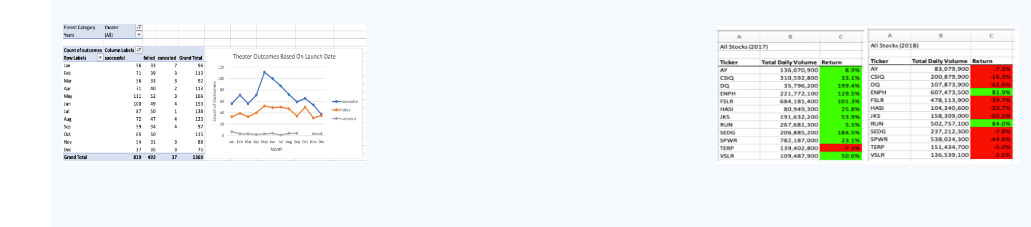
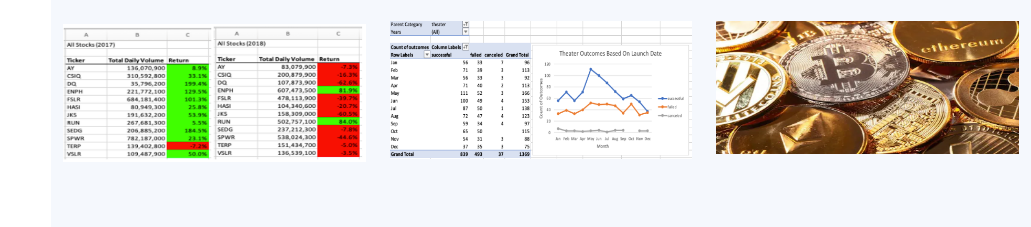
Before and after one commit to elp192/Porfolio-Elnaz, a plain HTML site: page index.html in a window 1280 px wide. Shown: the part 2642-2869 px from the top of the page, without its empty margins (249-1280 px from the left). Drawn offline with nearby package versions, Linux system fonts and the light colour scheme.

Commit message:
Added unsupervided machine learning project and updated images

```diff
--- a/index.html
+++ b/index.html
@@ -289,17 +289,20 @@
             <div class="portfolio-wrap">
               <img src="assets/img/portfolio/statistical_analysis.jpg" class="img-fluid" alt="">
               <div class="portfolio-links">
-                <a href="assets/img/portfolio/statistical_analysis.jpg" data-gallery="portfolioGallery" class="portfolio-lightbox" title="Statistical testings are performed using R programming to analyze the data from MechaCar company"><i class="bx bx-plus"></i></a>
+                <a href="assets/img/portfolio/statistical_analysis.jpg" data-gallery="portfolioGallery" class="portfolio-lightbox" title="<li><b>Project description</b>:Statistical testings are performed using R programming to analyze the data from MechaCar company.<br/>
+                <li><b>Software</b>: RStudio"><i class="bx bx-plus"></i></a>
                 <a href="https://github.com/elp192/Statistical_Analysis" title="More Details"><i class="bx bx-link"></i></a>
               </div>
             </div>
           </div>
 
+          Software: RStudio
+
           <div class="col-lg-4 col-md-6 portfolio-item filter-Machinelearning">
             <div class="portfolio-wrap">
               <img src="assets/img/portfolio/machinelearning_cardiac.jpg" class="img-fluid" alt="">
               <div class="portfolio-links">
-                <a href="assets/img/portfolio/machinelearning_cardiac.jpg" data-gallery="portfolioGallery" class="portfolio-lightbox" title="Developed the first machine learning-based framework for solving the many-objective problem of cardiac model calibration."><i class="bx bx-plus"></i></a>
+                <a href="assets/img/portfolio/machinelearning_cardiac.jpg" data-gallery="portfolioGallery" class="portfolio-lightbox" title="<li><b>Project description</b>: Developed the first machine learning-based framework for solving the many-objective problem of cardiac model calibration (Chapter 6)."><i class="bx bx-plus"></i></a>
                 <a href="https://prism.ucalgary.ca/handle/1880/113157" title="More Details"><i class="bx bx-link"></i></a>
               </div>
             </div>
@@ -309,9 +312,20 @@
             <div class="portfolio-wrap">
               <img src="assets/img/portfolio/credit_risk.jpg" class="img-fluid" alt="">
               <div class="portfolio-links">
-                <a href="assets/img/portfolio/credit_risk.jpg" data-gallery="portfolioGallery" class="portfolio-lightbox" title="<li><b>Project description</b>: Prediction of credit risk using different supervised machine learning methods.<br/>
+                <a href="assets/img/portfolio/credit_risk.jpg" data-gallery="portfolioGallery" class="portfolio-lightbox" title="In progress<br/><li><b>Project description</b>: Prediction of credit risk using different supervised machine learning methods.<br/>
                   <li><b>Softwares, languages, tools, and libraries</b>: Python, Jupyter Notebook and Scikit-learn, and Imbalanced-learn libraries."><i class="bx bx-plus"></i></a>
                 <a href="https://github.com/elp192/Predict-Credit-Risk" title="More Details"><i class="bx bx-link"></i></a>
+              </div>
+            </div>
+          </div>
+
+          <div class="col-lg-4 col-md-6 portfolio-item filter-Machinelearning">
+            <div class="portfolio-wrap">
+              <img src="assets/img/portfolio/cryptocurrencies.jpg" class="img-fluid" alt="">
+              <div class="portfolio-links">
+                <a href="assets/img/portfolio/cryptocurrencies.jpg" data-gallery="portfolioGallery" class="portfolio-lightbox" title="In progress<br/><li><b>Project description</b>: Prediction of credit risk using different supervised machine learning methods.<br/>
+                  <li><b>Softwares, languages, tools, and libraries</b>: Python, Jupyter Notebook and Scikit-learn, Plotly, and Pandas libraries."><i class="bx bx-plus"></i></a>
+                <a href="https://github.com/elp192/Cryptocurrencies" title="More Details"><i class="bx bx-link"></i></a>
               </div>
             </div>
           </div>
```
Also changed, not shown: assets/img/portfolio/credit_risk.jpg, assets/img/portfolio/cryptocurrencies.jpg (added), assets/img/portfolio/statistical_analysis.jpg.
